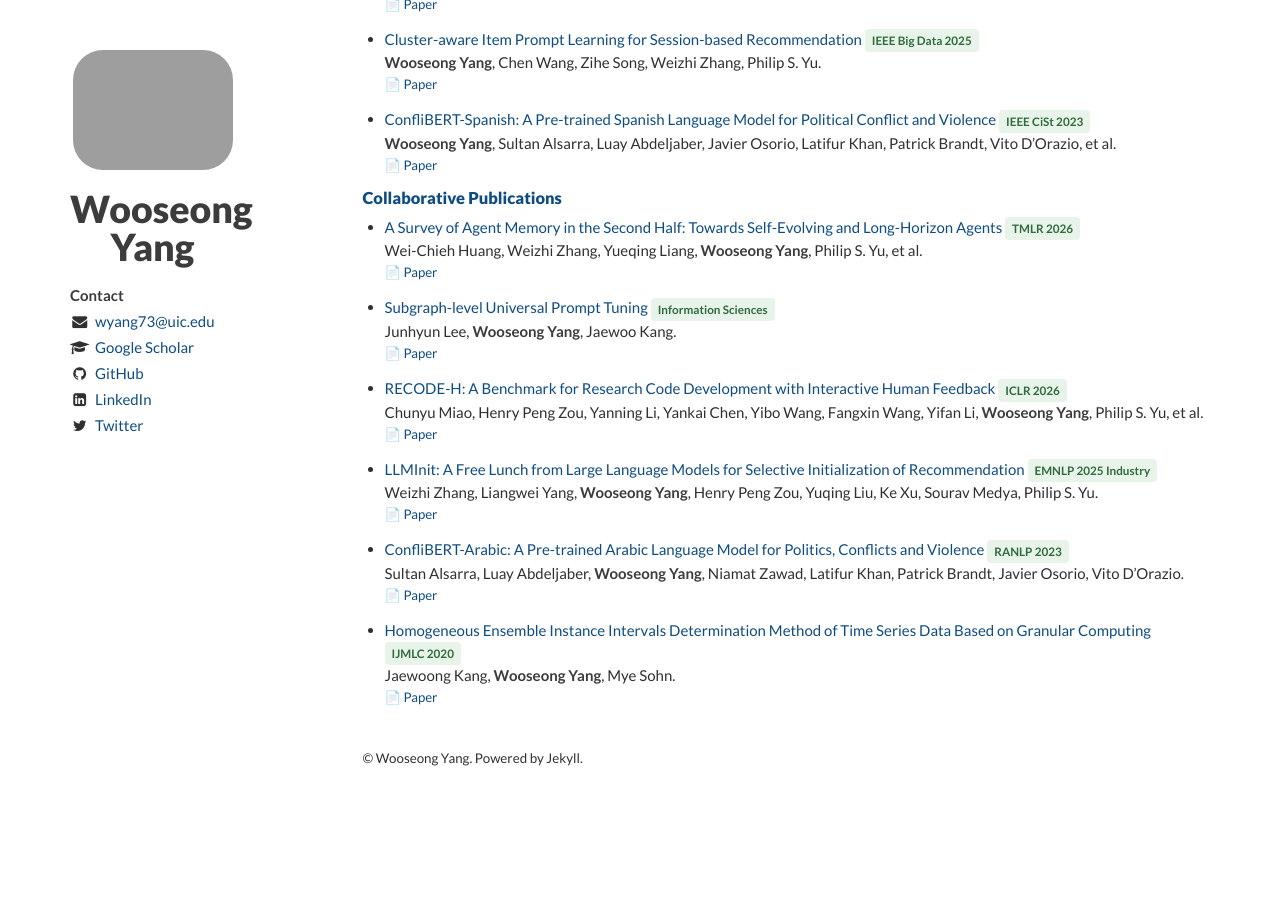
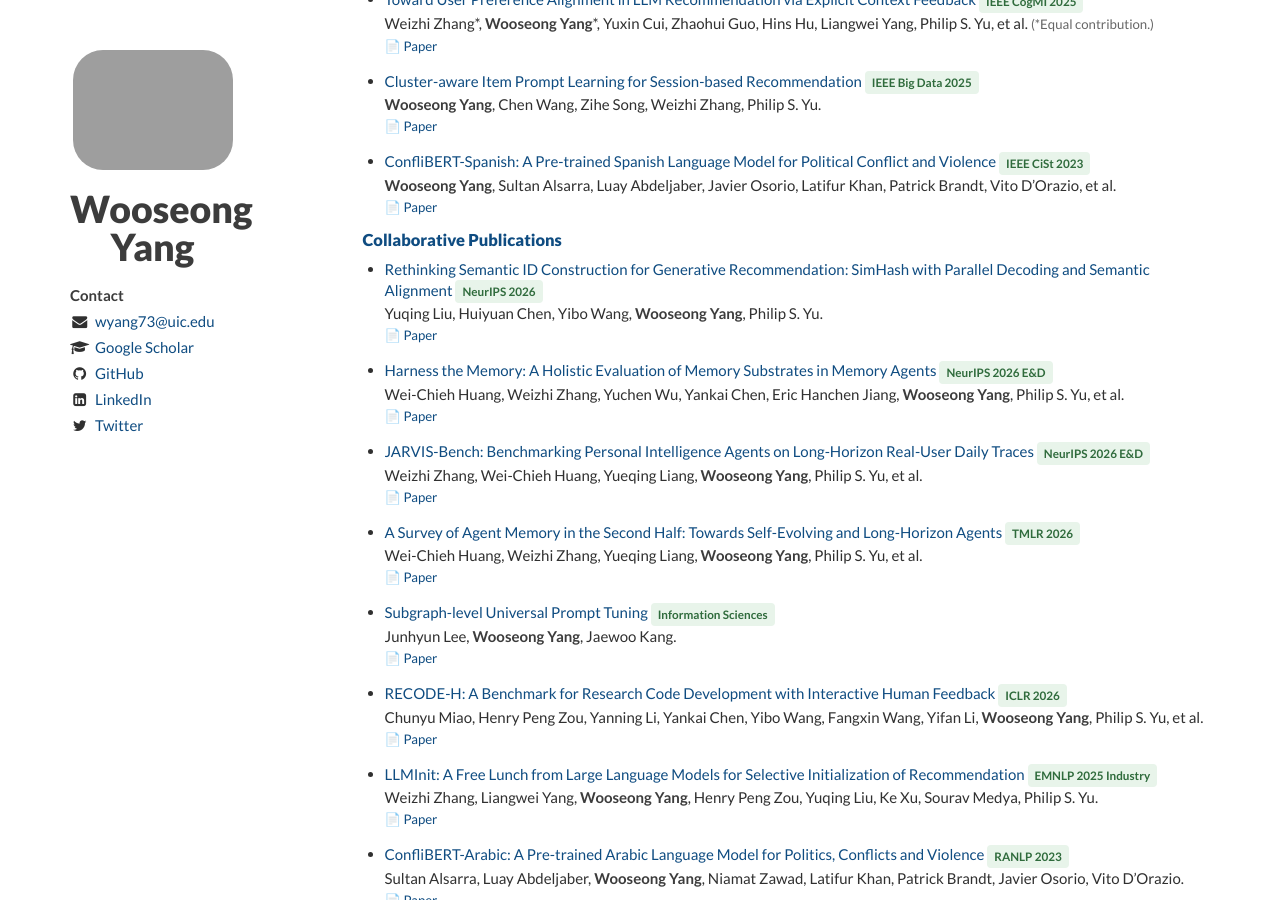
Before and after one commit to WooseongYang/WooseongYang.github.io, a Jekyll site: the page built from index.html, in a window 1280 px wide and 900 px high, scrolled down 1458 px. Built offline with Jekyll 4.4.1, drawn with Linux system fonts in a browser that asks for light colours; nearby versions of some CDN libraries; the list of posts is cut into pages by our own code; before the commit the page ends 2237 px from its top, so only the background shows below that; some of the changed text lies outside the part shown.

Commit message:
Add three co-authored NeurIPS 2026 papers and acceptance news
Co-Authored-By: Claude Opus 5.5 (1M context) <noreply@anthropic.com>

```diff
--- a/_includes/about.html
+++ b/_includes/about.html
@@ -23,14 +23,15 @@
 <div style="border: 1px solid #ccc; border-radius: 8px; padding: 15px; background-color: #f9f9f9; margin: 20px 0;">
   <h3 style="margin-top: 0;">📢 News</h3>
   <ul style="padding-left: 20px; margin: 0;">
+    <li><strong>Sep 2026</strong> &ndash; Four co-authored papers are accepted to NeurIPS 2026 🎉: "Rethinking Semantic ID Construction for Generative Recommendation" (Main Track), "Harness the Memory" and "JARVIS-Bench" (Evaluations &amp; Datasets Track), and JARVIS-Bench at the HAIC Workshop</li>
     <li><strong>Sep 2026</strong> &ndash; XBridge "XBridge: Entity-Grounded Latent Bridge for Heterogeneous LLM Communication" is accepted to NeurIPS 2026 🎉</li>
     <li><strong>Aug 2026</strong> &ndash; XBridge "XBridge: Entity-Grounded Latent Bridge for Heterogeneous LLM Communication" preprint is available on arXiv 📄</li>
     <li><strong>Aug 2026</strong> &ndash; Agent survey "A Survey of Agent Memory in the Second Half: Towards Self-Evolving and Long-Horizon Agents" is accepted to TMLR 🎉</li>
-    <li><strong>Apr 2026</strong> &ndash; SUPT "Subgraph-level Universal Prompt Tuning" is accepted to Information Sciences 🎉</li>
   </ul>
   <details style="margin-top: 6px;">
     <summary style="cursor: pointer; font-size: 90%; color: #555; outline: none;">Show more</summary>
     <ul style="padding-left: 20px; margin: 6px 0 0 0;">
+      <li><strong>Apr 2026</strong> &ndash; SUPT "Subgraph-level Universal Prompt Tuning" is accepted to Information Sciences 🎉</li>
       <li><strong>Feb 2026</strong> &ndash; RECODE-H "RECODE-H: A Benchmark for Research Code Development with Interactive Human Feedback" is accepted to ICLR 2026 🎉</li>
       <li><strong>Nov 2025</strong> &ndash; CLIP-SBR "Cluster-aware Item Prompt Learning for Session-based Recommendation" is accepted to BigData 2025 LLMs4All 🎉</li>
       <li><strong>Nov 2025</strong> &ndash; ColdRAG "Adaptive Candidate Retrieval with Dynamic Knowledge Graph Construction for Cold-Start Recommendation" preprint is available on arXiv 📄</li>
--- a/_includes/publications.html
+++ b/_includes/publications.html
@@ -44,6 +44,27 @@
 
     <ul style="padding-left: 22px;">
         <li style="margin-bottom: 14px;">
+            <span class="paper_link">Rethinking Semantic ID Construction for Generative Recommendation: SimHash with Parallel Decoding and Semantic Alignment</span>
+            <span style="display:inline-block; background:#e8f4ea; color:#2f6b3c; font-size:78%; font-weight:600; padding:1px 7px; border-radius:4px; vertical-align:middle;">NeurIPS 2026</span><br/>
+            <span>Yuqing Liu, Huiyuan Chen, Yibo Wang, <em>Wooseong Yang</em>, Philip S. Yu.</span><br/>
+            <span style="font-size:88%;"><a href="https://openreview.net/pdf?id=IBNgVQ7CIB">📄 Paper</a></span>
+        </li>
+
+        <li style="margin-bottom: 14px;">
+            <span class="paper_link">Harness the Memory: A Holistic Evaluation of Memory Substrates in Memory Agents</span>
+            <span style="display:inline-block; background:#e8f4ea; color:#2f6b3c; font-size:78%; font-weight:600; padding:1px 7px; border-radius:4px; vertical-align:middle;">NeurIPS 2026 E&amp;D</span><br/>
+            <span>Wei-Chieh Huang, Weizhi Zhang, Yuchen Wu, Yankai Chen, Eric Hanchen Jiang, <em>Wooseong Yang</em>, Philip S. Yu, et al.</span><br/>
+            <span style="font-size:88%;"><a href="https://arxiv.org/pdf/2608.15008">📄 Paper</a></span>
+        </li>
+
+        <li style="margin-bottom: 14px;">
+            <span class="paper_link">JARVIS-Bench: Benchmarking Personal Intelligence Agents on Long-Horizon Real-User Daily Traces</span>
+            <span style="display:inline-block; background:#e8f4ea; color:#2f6b3c; font-size:78%; font-weight:600; padding:1px 7px; border-radius:4px; vertical-align:middle;">NeurIPS 2026 E&amp;D</span><br/>
+            <span>Weizhi Zhang, Wei-Chieh Huang, Yueqing Liang, <em>Wooseong Yang</em>, Philip S. Yu, et al.</span><br/>
+            <span style="font-size:88%;"><a href="https://openreview.net/pdf?id=yGQt9wAGkS">📄 Paper</a></span>
+        </li>
+
+        <li style="margin-bottom: 14px;">
             <span class="paper_link">A Survey of Agent Memory in the Second Half: Towards Self-Evolving and Long-Horizon Agents</span>
             <span style="display:inline-block; background:#e8f4ea; color:#2f6b3c; font-size:78%; font-weight:600; padding:1px 7px; border-radius:4px; vertical-align:middle;">TMLR 2026</span><br/>
             <span>Wei-Chieh Huang, Weizhi Zhang, Yueqing Liang, <em>Wooseong Yang</em>, Philip S. Yu, et al.</span><br/>
```
